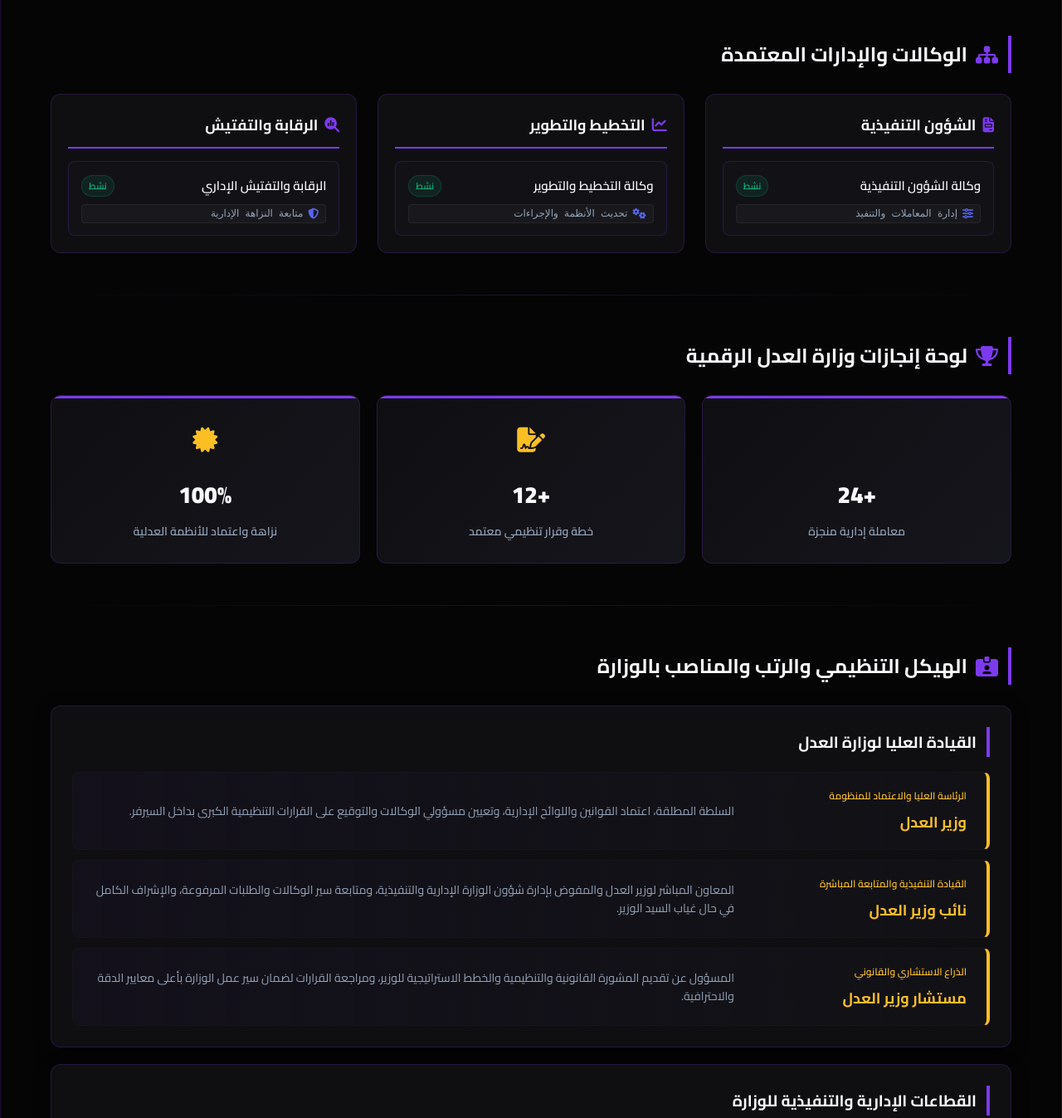
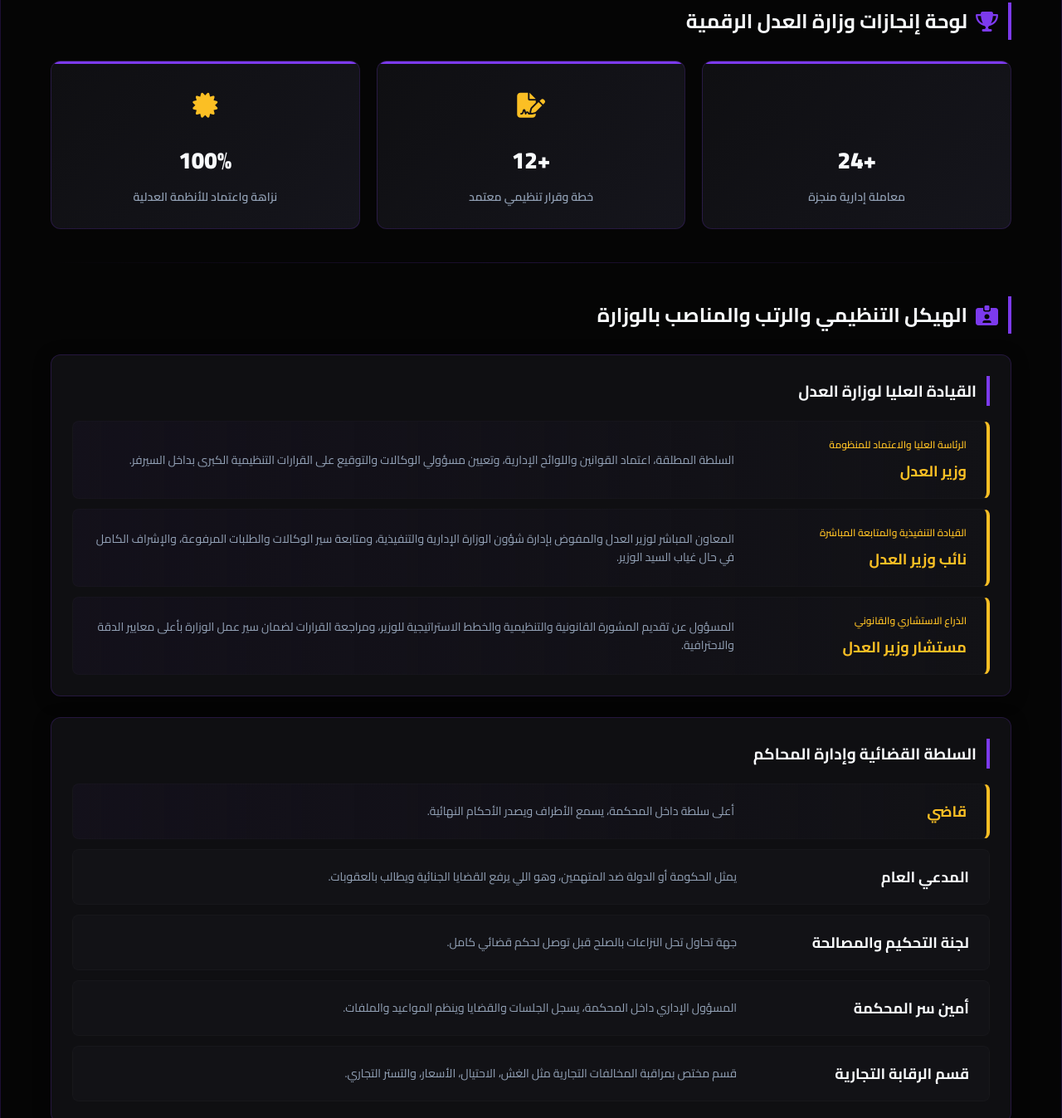
Before and after one commit to htn505872-png/48978534, a plain HTML site: page index.html in a window 1280 px wide. Shown: the part 1039-2386 px from the top of the page at 83% size. Drawn offline with Linux system fonts and the light colour scheme.

Commit message:
Update index.html

```diff
--- a/index.html
+++ b/index.html
@@ -23,7 +23,6 @@
             --text-light: #f8fafc;
             --text-muted: #94a3b8;
             --border-color: rgba(124, 58, 237, 0.2);
-            --neon-green: #10b981;
         }
 
         html {
@@ -78,7 +77,7 @@
 
         .nav-links {
             display: flex;
-            gap: 20px;
+            gap: 25px;
             list-style: none;
             flex: 1;
         }
@@ -126,10 +125,10 @@
         }
 
         /* ==========================================================================
-           3. قسم قيادة الوزارة العليا (بعد حذف منصب المساعد)
+           3. قسم قيادة الوزارة العليا
            ========================================================================== */
         .leadership-section {
-            margin-bottom: 50px;
+            margin-bottom: 40px;
         }
 
         .section-heading {
@@ -146,7 +145,6 @@
 
         .leadership-grid {
             display: grid;
-            /* تم تعديل التقسيم إلى 3 أعمدة ليتناسب مع المناصب المتبقية */
             grid-template-columns: repeat(3, 1fr);
             gap: 20px;
         }
@@ -266,105 +264,11 @@
         .divider {
             height: 1px;
             background: linear-gradient(90deg, transparent, var(--border-color), transparent);
-            margin: 50px 0;
+            margin: 40px 0;
         }
 
         /* ==========================================================================
-           5. قسم قائمة الإدارات والوكالات المعتمدة
-           ========================================================================== */
-        .members-grid {
-            display: grid;
-            grid-template-columns: repeat(3, 1fr);
-            gap: 25px;
-        }
-
-        .member-column {
-            background: var(--card-bg);
-            border: 1px solid var(--border-color);
-            border-radius: 12px;
-            padding: 20px;
-        }
-
-        .column-title {
-            font-size: 18px;
-            font-weight: 700;
-            color: var(--text-light);
-            margin-bottom: 15px;
-            padding-bottom: 10px;
-            border-bottom: 2px solid var(--primary-purple);
-            display: flex;
-            align-items: center;
-            gap: 8px;
-        }
-
-        .member-list {
-            list-style: none;
-            display: flex;
-            flex-direction: column;
-            gap: 12px;
-        }
-
-        .member-item {
-            background: #121216;
-            padding: 14px 15px;
-            border-radius: 8px;
-            border: 1px solid var(--border-color);
-            display: flex;
-            flex-direction: column;
-            gap: 8px;
-            transition: 0.2s;
-        }
-
-        .member-item:hover {
-            border-color: rgba(124, 58, 237, 0.8);
-            transform: scale(1.02);
-            box-shadow: 0 0 10px rgba(124, 58, 237, 0.15);
-        }
-
-        .member-main-info {
-            display: flex;
-            justify-content: space-between;
-            align-items: center;
-        }
-
-        .member-name-txt {
-            font-size: 15px;
-            font-weight: 600;
-            color: var(--text-light);
-        }
-
-        .member-status {
-            font-size: 11px;
-            background: rgba(16, 185, 129, 0.1);
-            color: var(--neon-green);
-            padding: 2px 8px;
-            border-radius: 20px;
-            font-weight: 600;
-            border: 1px solid rgba(16, 185, 129, 0.2);
-        }
-
-        .member-discord-tag {
-            display: inline-flex;
-            align-items: center;
-            gap: 6px;
-            background: rgba(255, 255, 255, 0.03);
-            border: 1px solid rgba(255, 255, 255, 0.05);
-            padding: 3px 8px;
-            border-radius: 4px;
-            font-size: 12px;
-            color: #94a3b8;
-            align-self: flex-start;
-            font-family: monospace;
-            width: 100%;
-        }
-
-        .member-discord-tag i {
-            color: #5865F2;
-            font-size: 13px;
-        }
-
-        /* ==========================================================================
-           6. قسم إنجازات الوزارة
+           5. قسم إنجازات الوزارة
            ========================================================================== */
         .achievements-section {
             display: grid;
@@ -412,7 +316,7 @@
         }
 
         /* ==========================================================================
-           7. قسم الهيكل التنظيمي والرتب والمناصب بالوزارة
+           6. قسم الهيكل التنظيمي والرتب والمناصب بالوزارة
            ========================================================================== */
         .ranks-section {
             margin-top: 20px;
@@ -421,7 +325,7 @@
         .ranks-container {
             display: flex;
             flex-direction: column;
-            gap: 20px;
+            gap: 25px;
         }
 
         .category-block {
@@ -521,8 +425,7 @@
             <i class="fa-solid fa-scale-balanced"></i>
         </div>
         <ul class="nav-links left">
-            <li><a href="#branches-anchor">الوكالات المعتمدة</a></li>
-            <li><a href="#achievements-anchor">الإنجازات</a></li>
+            <li><a href="#achievements-anchor">الإنجازات الرقمية</a></li>
             <li><a href="#ranks-anchor">الهيكل والتصنيفات</a></li>
         </ul>
     </div>
@@ -579,61 +482,7 @@
 
         <div class="divider"></div>
 
-        <div id="branches-anchor" style="margin-bottom: 50px;">
-            <h2 class="section-heading"><i class="fa-solid fa-sitemap" style="color: var(--primary-purple);"></i> الوكالات والإدارات المعتمدة</h2>
-            <div class="members-grid">
-
-                <div class="member-column">
-                    <div class="column-title">
-                        <i class="fa-solid fa-file-invoice" style="color: var(--primary-purple);"></i> الشؤون التنفيذية
-                    </div>
-                    <ul class="member-list">
-                        <li class="member-item">
-                            <div class="member-main-info">
-                                <span class="member-name-txt">وكالة الشؤون التنفيذية</span>
-                                <span class="member-status">نشط</span>
-                            </div>
-                            <div class="member-discord-tag"><i class="fa-solid fa-sliders"></i> إدارة المعاملات والتنفيذ</div>
-                        </li>
-                    </ul>
-                </div>
-
-                <div class="member-column">
-                    <div class="column-title">
-                        <i class="fa-solid fa-chart-line" style="color: var(--primary-purple);"></i> التخطيط والتطوير
-                    </div>
-                    <ul class="member-list">
-                        <li class="member-item">
-                            <div class="member-main-info">
-                                <span class="member-name-txt">وكالة التخطيط والتطوير</span>
-                                <span class="member-status">نشط</span>
-                            </div>
-                            <div class="member-discord-tag"><i class="fa-solid fa-gears"></i> تحديث الأنظمة والإجراءات</div>
-                        </li>
-                    </ul>
-                </div>
-
-                <div class="member-column">
-                    <div class="column-title">
-                        <i class="fa-solid fa-magnifying-glass-chart" style="color: var(--primary-purple);"></i> الرقابة والتفتيش
-                    </div>
-                    <ul class="member-list">
-                        <li class="member-item">
-                            <div class="member-main-info">
-                                <span class="member-name-txt">الرقابة والتفتيش الإداري</span>
-                                <span class="member-status">نشط</span>
-                            </div>
-                            <div class="member-discord-tag"><i class="fa-solid fa-shield-halved"></i> متابعة النزاهة الإدارية</div>
-                        </li>
-                    </ul>
-                </div>
-
-            </div>
-        </div>
-
-        <div class="divider"></div>
-
-        <div id="achievements-anchor" style="margin-bottom: 50px;">
+        <div id="achievements-anchor" style="margin-bottom: 40px;">
             <h2 class="section-heading"><i class="fa-solid fa-trophy" style="color: var(--primary-purple);"></i> لوحة إنجازات وزارة العدل الرقمية</h2>
             <div class="achievements-section">
                 <div class="achievement-card">
@@ -660,6 +509,7 @@
             <h2 class="section-heading"><i class="fa-solid fa-id-card-clip" style="color: var(--primary-purple);"></i> الهيكل التنظيمي والرتب والمناصب بالوزارة</h2>
 
             <div class="ranks-container">
+
                 <div class="category-block">
                     <div class="category-title">القيادة العليا لوزارة العدل</div>
 
@@ -692,42 +542,115 @@
                             المسؤول عن تقديم المشورة القانونية والتنظيمية والخطط الاستراتيجية للوزير، ومراجعة القرارات لضمان سير عمل الوزارة بأعلى معايير الدقة والاحترافية.
                         </div>
                     </div>
-
-                    </div>
+                </div>
 
                 <div class="category-block">
-                    <div class="category-title">القطاعات الإدارية والتنفيذية للوزارة</div>
+                    <div class="category-title">السلطة القضائية وإدارة المحاكم</div>
 
-                    <div class="rank-row">
+                    <div class="rank-row leadership-rank">
                         <div class="rank-info">
-                            <span class="rank-badge">إدارة المعاملات والقرارات</span>
-                            <div class="rank-name">وكالة الشؤون التنفيذية</div>
+                            <div class="rank-name">قاضي</div>
                         </div>
                         <div class="rank-description">
-                            تتولى مسؤولية الإشراف على تنفيذ القرارات الصادرة من وزير العدل ونائبه، وتنظيم المعاملات الصادرة والواردة بشكل مباشر ودقيق.
+                            أعلى سلطة داخل المحكمة، يسمع الأطراف ويصدر الأحكام النهائية.
                         </div>
                     </div>
 
                     <div class="rank-row">
                         <div class="rank-info">
-                            <span class="rank-badge">صياغة وتحديث الإجراءات</span>
-                            <div class="rank-name">وكالة التخطيط والتطوير</div>
+                            <div class="rank-name">المدعي العام</div>
                         </div>
                         <div class="rank-description">
-                            المسؤولة عن دراسة وتقديم المقترحات التطويرية للمنظومة الإدارية، وإعداد الهياكل والنماذج الإلكترونية اللازمة لتسهيل العمل بداخل مجتمع Respect First.
+                            يمثل الحكومة أو الدولة ضد المتهمين، وهو اللي يرفع القضايا الجنائية ويطالب بالعقوبات.
                         </div>
                     </div>
 
                     <div class="rank-row">
                         <div class="rank-info">
-                            <span class="rank-badge">النزاهة ومتابعة سير العمل</span>
-                            <div class="rank-name">الإدارة العامة للرقابة والتفتيش الإداري</div>
+                            <div class="rank-name">لجنة التحكيم والمصالحة</div>
                         </div>
                         <div class="rank-description">
-                            الجهة المسؤولة عن مراقبة أداء أعضاء الوزارة، وضمان الالتزام الكامل باللوائح، وتلقي الشكاوى الإدارية ومراجعتها لضمان النزاهة والعدالة التامة.
+                            جهة تحاول تحل النزاعات بالصلح قبل توصل لحكم قضائي كامل.
+                        </div>
+                    </div>
+
+                    <div class="rank-row">
+                        <div class="rank-info">
+                            <div class="rank-name">أمين سر المحكمة</div>
+                        </div>
+                        <div class="rank-description">
+                            المسؤول الإداري داخل المحكمة، يسجل الجلسات والقضايا وينظم المواعيد والملفات.
+                        </div>
+                    </div>
+
+                    <div class="rank-row">
+                        <div class="rank-info">
+                            <div class="rank-name">قسم الرقابة التجارية</div>
+                        </div>
+                        <div class="rank-description">
+                            قسم مختص بمراقبة المخالفات التجارية مثل الغش، الاحتيال، الأسعار، والتستر التجاري.
                         </div>
                     </div>
                 </div>
+
+                <div class="category-block">
+                    <div class="category-title">قطاع المحاماة ونقابة المحامين</div>
+
+                    <div class="rank-row leadership-rank">
+                        <div class="rank-info">
+                            <div class="rank-name">رئيس نقابة المحامين</div>
+                        </div>
+                        <div class="rank-description">
+                            مسؤول جميع المحامين، ينظم شؤونهم ويشرف عليهم وعلى ترقياتهم ومخالفاتهم.
+                        </div>
+                    </div>
+
+                    <div class="rank-row">
+                        <div class="rank-info">
+                            <div class="rank-name">محامي أ</div>
+                        </div>
+                        <div class="rank-description">
+                            أعلى رتبة بالمحامين العاديين، خبرة قوية وصلاحيات واسعة.
+                        </div>
+                    </div>
+
+                    <div class="rank-row">
+                        <div class="rank-info">
+                            <div class="rank-name">محامي ب</div>
+                        </div>
+                        <div class="rank-description">
+                            محامي متوسط إلى متقدم، غالبًا يستلم قضايا مهمة ويشرف على الأقل منه.
+                        </div>
+                    </div>
+
+                    <div class="rank-row">
+                        <div class="rank-info">
+                            <div class="rank-name">محامي ج</div>
+                        </div>
+                        <div class="rank-description">
+                            مستوى أعلى شوي، يقدر يستلم قضايا أكثر ويكون عنده خبرة أفضل.
+                        </div>
+                    </div>
+
+                    <div class="rank-row">
+                        <div class="rank-info">
+                            <div class="rank-name">محامي د</div>
+                        </div>
+                        <div class="rank-description">
+                            أول درجة بالمحاماة، محامي مبتدئ بصلاحيات محدودة.
+                        </div>
+                    </div>
+
+                    <div class="rank-row">
+                        <div class="rank-info">
+                            <div class="rank-name">مساعد محامي</div>
+                        </div>
+                        <div class="rank-description">
+                            متدرب أو مبتدئ يساعد المحامين في كتابة القضايا، تجهيز الملفات، وحضور الجلسات.
+                        </div>
+                    </div>
+                </div>
+
             </div>
         </div>
 
```
